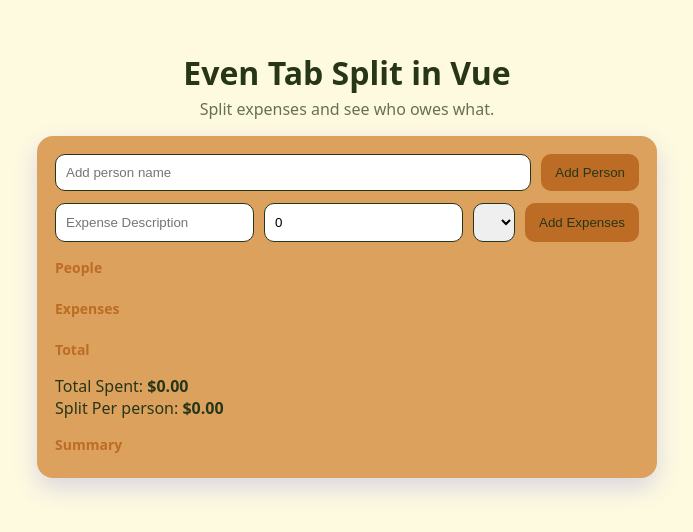
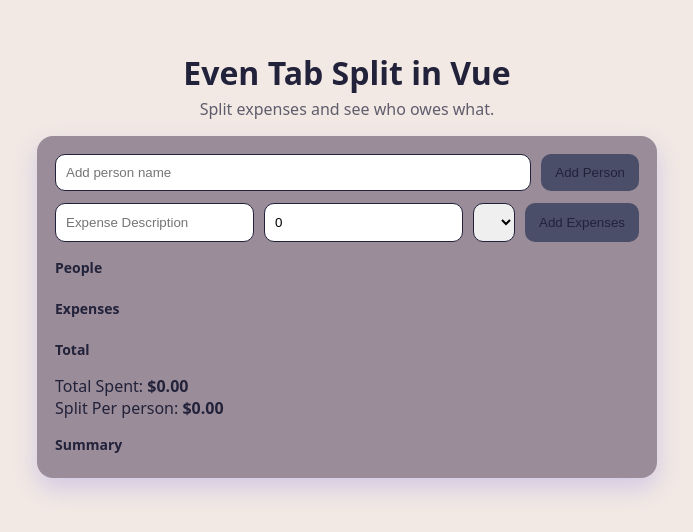
Before and after one commit to JorgeACoronado/Even-Tab-Split-Vue, a Vue app in the folder Projects/week 3/even-tab-split/: page / in a window 1280 px wide. Shown: the part 136-668 px from the top of the page, without its empty margins (293-986 px from the left). Built offline with nearby package versions, Linux system fonts and the light colour scheme.

Commit message:
Changed Color

```diff
--- a/Projects/week 3/even-tab-split/src/App.vue
+++ b/Projects/week 3/even-tab-split/src/App.vue
@@ -124,15 +124,15 @@ input, select {
     flex: 1;
     padding: 10px;
     border-radius: 10px;
-    border: 1px solid #283618;
+    border: 1px solid #22223b;
 }
 
 button {
     padding: 10px 14px;
     border-radius: 10px;
     border: none;
-    background: #bc6c25;
-    color: #283618;
+    background: #4a4e69;
+    color: #22223b;
     cursor: pointer;
 }
 
@@ -147,11 +147,11 @@ button {
 .list li {
     padding: 10px;
     border-radius: 10px;
-    background: #fefae0;
+    background: #f2e9e4;
 }
 
 #summaryList li {
-    background: #606c38;
-    color:#283618;
+    background: #c9ada7;
+    color:#22223b;
 }
 </style>
--- a/Projects/week 3/even-tab-split/src/components/Card.vue
+++ b/Projects/week 3/even-tab-split/src/components/Card.vue
@@ -7,7 +7,7 @@
 <style scoped>
 .card {
     width: min(600 px, 100%);
-    background: #dda15e;
+    background: #9a8c98;
     padding: 18px;
     border-radius: 16px;
     box-shadow: 0 10px 24px rgba(79, 70, 229, .2);
--- a/Projects/week 3/even-tab-split/src/components/Section.vue
+++ b/Projects/week 3/even-tab-split/src/components/Section.vue
@@ -22,6 +22,6 @@ section {
 section h3 {
   margin:0 0 6px;
   font-size: 14px;
-  color:#bc6c25;
+  color:#22223b;
 }
 </style>
--- a/Projects/week 3/even-tab-split/src/style.css
+++ b/Projects/week 3/even-tab-split/src/style.css
@@ -9,6 +9,6 @@ body {
     place-items: center;
     padding: 24px;
     font-family:system-ui, sans-serif;
-    background: #fefae0;
-    color: #283618
+    background: #f2e9e4;
+    color: #22223b
 }
```
